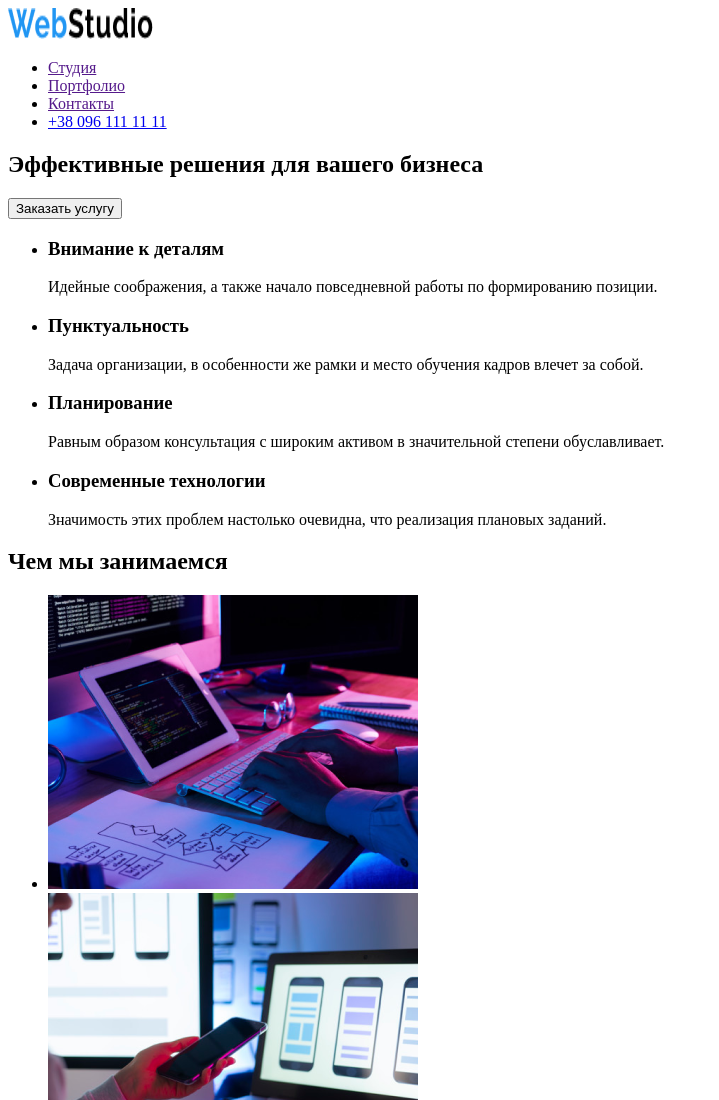
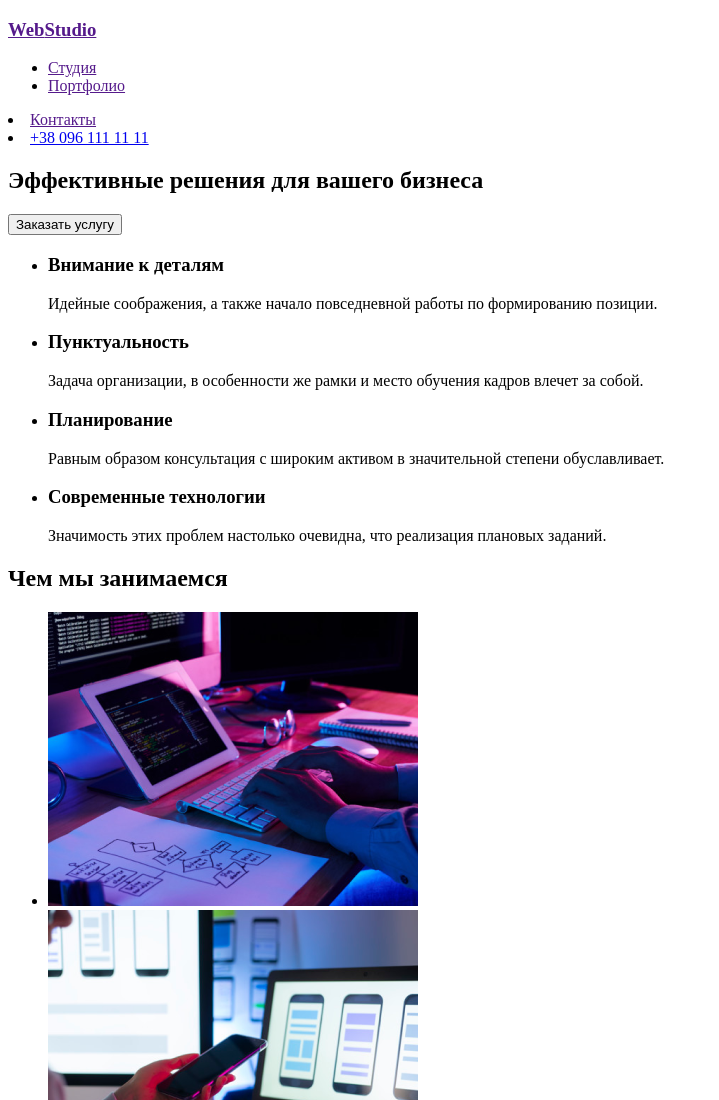
Before and after one commit to MishynMykhailo/goit-markup-hw-01, a plain HTML site: page index.html in a window 1280 px wide. Shown: the top 1100 px of the page, without its empty margins (0-719 px from the left). Drawn offline with Linux system fonts and the light colour scheme.

Commit message:
Update index.html

```diff
--- a/index.html
+++ b/index.html
@@ -9,8 +9,7 @@
 <body>
 <!--Хедер-меню-->
     <header>
-        <a href=""><img src="./images/WebStudio.png" alt="лого"
-            width="145" height="31"></a>
+        <a href=""><h3><span>Web</span><span>Studio</span></h3></a>
         <nav>
             <ul>
                 <li>
@@ -19,6 +18,7 @@
                 <li>
                     <a href="">Портфолио</a>
                 </li>
+        </nav>
                 <li>
                     <a href="">Контакты</a>
                 </li>
@@ -26,7 +26,6 @@
                     <a href="tel:+380961111111">+38 096 111 11 11</a>
                 </li>
             </ul>
-        </nav>
     </header>
     <main>
         <!--Первая Центральная секция-->
```
